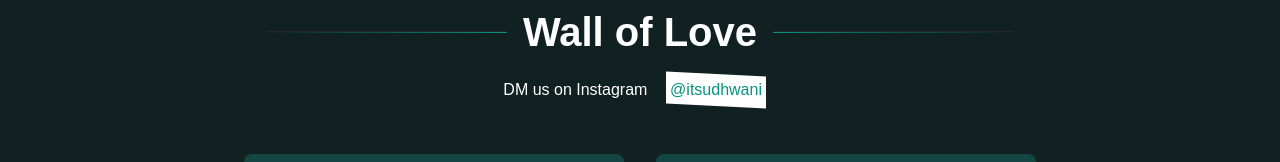
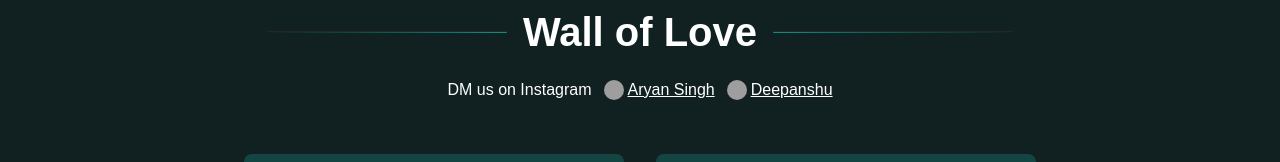
Before and after one commit to devpro193/namastedev-clone, a Next.js app: page /wall-of-love in a window 1280 px wide. Shown: the part 178-340 px from the top of the page. Built offline with nearby package versions, Linux system fonts and the light colour scheme; grey boxes are pictures that could not be loaded; a web font is replaced by a local one.

Commit message:
link-fix U& sitemap

```diff
--- a/src/app/course/floating.tsx
+++ b/src/app/course/floating.tsx
@@ -41,7 +41,7 @@ export default async function Floating() {
           </div>
         </Link> */}
 
-        <AnimatedButton link="https://rzp.io/l/kZPObNXZ">
+        <AnimatedButton link="https://rzp.io/l/SyV8Ft2WF">
           <section className="flex gap-2 items-center">
             <span className="tracking-wide">Buy Now</span>
             <Key className="h-5 w-5" />
--- /dev/null
+++ b/src/app/sitemap.ts
@@ -0,0 +1,78 @@
+import { MetadataRoute } from 'next'
+
+export default function sitemap(): MetadataRoute.Sitemap {
+    return [
+        {
+            url: 'https://30dayscoding.com',
+            lastModified: new Date(),
+            changeFrequency: 'monthly',
+            priority: 1,
+        },
+        {
+            url: 'https://30dayscoding.com/course/dsa-live-placement-ready-course',
+            lastModified: new Date(),
+            changeFrequency: 'monthly',
+            priority: 0.8,
+        },
+        {
+            url: 'https://30dayscoding.com/mentorship',
+            lastModified: new Date(),
+            changeFrequency: 'monthly',
+            priority: 0.5,
+        },
+        {
+            url: 'https://30dayscoding.com/testimonials',
+            lastModified: new Date(),
+            changeFrequency: 'monthly',
+            priority: 0.5,
+        },
+        {
+            url: 'https://30dayscoding.com/wall-of-love',
+            lastModified: new Date(),
+            changeFrequency: 'monthly',
+            priority: 0.5,
+        },
+        {
+            url: 'https://courses.30dayscoding.com/courses/DSA-revision-placement-course-64f93394e4b0e75ce98af312',
+            lastModified: new Date(),
+            changeFrequency: 'monthly',
+            priority: 0.5,
+        },
+        {
+            url: 'https://courses.30dayscoding.com/courses/MERN-full-stack-web-development-64eebdb8e4b0a14befedc15d',
+            lastModified: new Date(),
+            changeFrequency: 'monthly',
+            priority: 0.5,
+        },
+        {
+            url: 'https://courses.30dayscoding.com/courses/NEXT-JS-full-stack-web-development-course-64eebe15e4b06aa775217381-64eebe15e4b06aa775217381',
+            lastModified: new Date(),
+            changeFrequency: 'monthly',
+            priority: 0.5,
+        },
+        {
+            url: 'https://courses.30dayscoding.com/courses/All-courses-package-652a1994e4b05a145bae5cd0',
+            lastModified: new Date(),
+            changeFrequency: 'monthly',
+            priority: 0.5,
+        },
+        {
+            url: 'http://dsa.30dayscoding.com/',
+            lastModified: new Date(),
+            changeFrequency: 'monthly',
+            priority: 0.5,
+        },
+        {
+            url: 'http://resume.30dayscoding.com/',
+            lastModified: new Date(),
+            changeFrequency: 'monthly',
+            priority: 0.5,
+        },
+        {
+            url: 'https://courses.30dayscoding.com/products',
+            lastModified: new Date(),
+            changeFrequency: 'monthly',
+            priority: 0.5,
+        },
+    ]
+}
--- a/src/app/wall-of-love/page.tsx
+++ b/src/app/wall-of-love/page.tsx
@@ -74,9 +74,38 @@ export default function Testimonial() {
             </Reveal>
 
             <Reveal>
-              <span className="flex gap-2  h-10 p-2 overflow-y-hidden">
+              <span className="flex flex-wrap gap-2 h-10 p-2 justify-center">
                 <p>DM us on Instagram</p>
-                <span className="flex flex-col items-center gap-4 animate-show">
+                <Link
+                  target="_blank"
+                  href={"https://www.instagram.com/singh.aryan.45/"}
+                  className="inline-flex items-center lg:hover:-translate-y-0.5 transition-all"
+                >
+                  <Image
+                    src="https://i.ibb.co/YRBGz7v/instructor.jpg"
+                    alt="intructor instagram"
+                    width={10}
+                    height={10}
+                    className="self-center w-5 h-5 rounded-full mx-1"
+                  />
+                  <span className="underline">Aryan Singh</span>
+                </Link>
+
+                <Link
+                  target="_blank"
+                  href={"https://www.instagram.com/itsudhwani/"}
+                  className="inline-flex items-center lg:hover:-translate-y-0.5 transition-all"
+                >
+                  <Image
+                    height={10}
+                    width={10}
+                    src="https://i.ibb.co/8mFwp1C/instructor2.jpg"
+                    alt="intructor instagram"
+                    className="self-center w-5 h-5 rounded-full mx-1"
+                  />
+                  <span className="underline">Deepanshu</span>
+                </Link>
+                {/* <span className="flex flex-col items-center gap-4 animate-show">
                   <Link
                     href={"https://www.instagram.com/singh.aryan.45/"}
 
@@ -91,7 +120,7 @@ export default function Testimonial() {
                   >
                     <span className="relative text-prime">@itsudhwani</span>
                   </Link>
-                </span>
+                </span> */}
               </span>
             </Reveal>
           </div>
```
